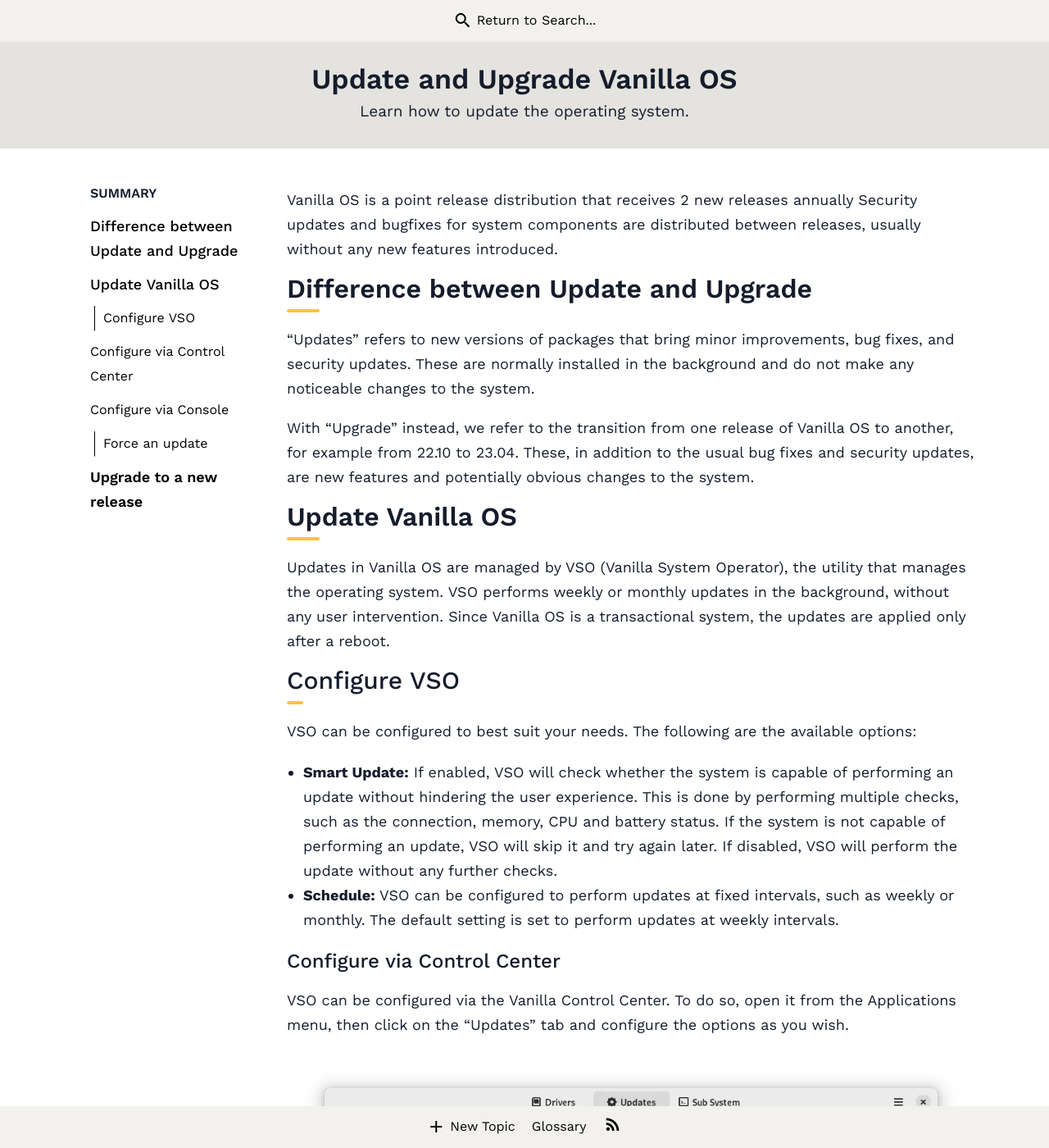
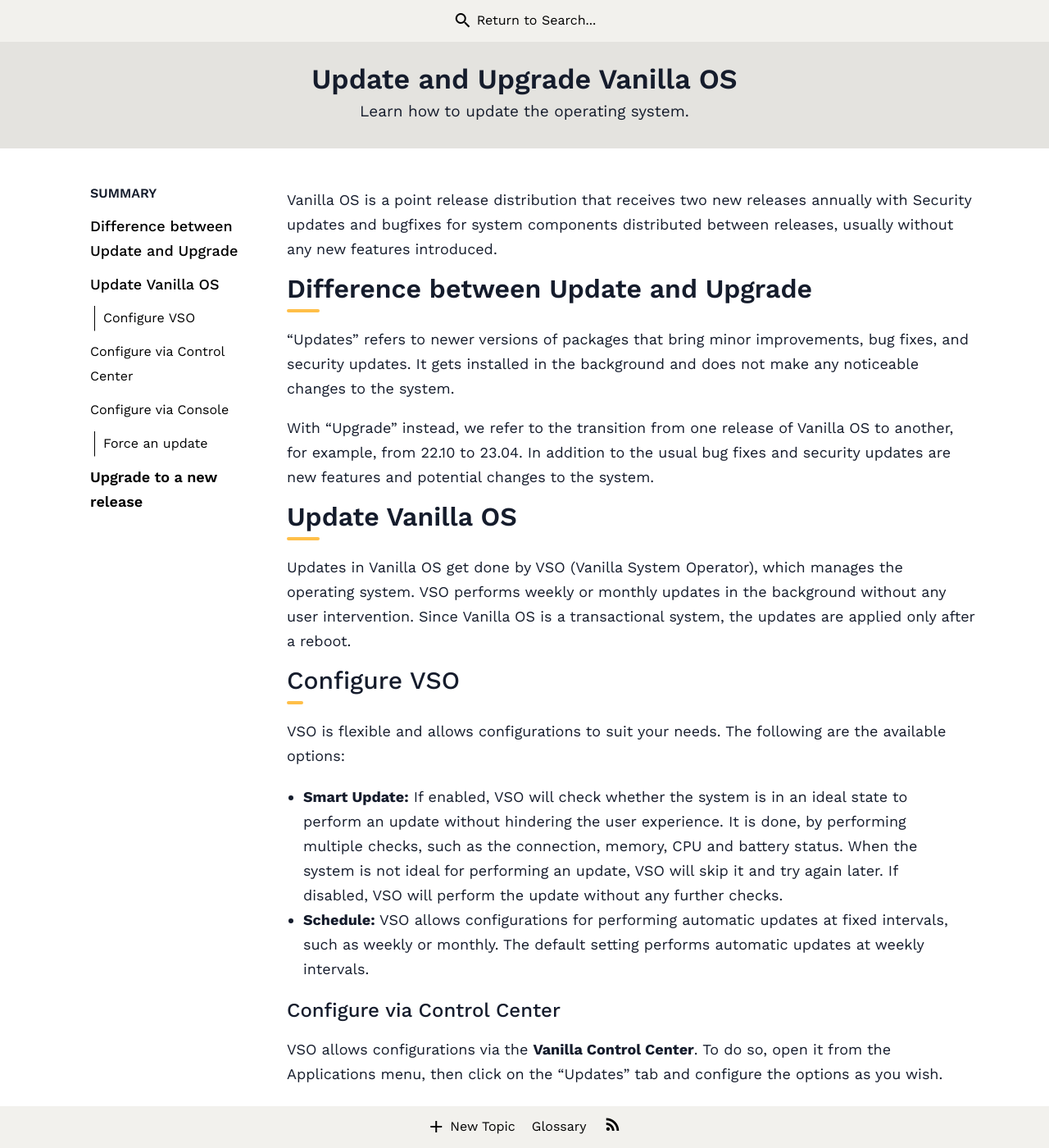
Before and after one commit to Vanilla-OS/handbook, a Jekyll site: the page built from _posts/2022-12-10-updates.md, in a window 1280 px wide and 1400 px high. Shown: the whole window at 82% size. Built offline with Jekyll 4.4.1, drawn with Linux system fonts in a browser that asks for light colours; nearby versions of some CDN libraries; a style sheet for code colours, icons or effects is not loaded; some of the changed text lies outside the part shown.

Commit message:
Update: Updates post

```diff
--- a/_posts/2022-12-10-updates.md
+++ b/_posts/2022-12-10-updates.md
@@ -8,43 +8,29 @@
 published: true
 ---
 
-Vanilla OS is a point release distribution that receives 2 new releases annually Security updates and bugfixes for system components are distributed
-between releases, usually without any new features introduced.
+Vanilla OS is a point release distribution that receives two new releases annually with Security updates and bugfixes for system components distributed between releases, usually without any new features introduced.
 
 ## Difference between Update and Upgrade
 
-"Updates" refers to new versions of packages that bring minor improvements,
-bug fixes, and security updates. These are normally installed in the background
-and do not make any noticeable changes to the system.
+"Updates" refers to newer versions of packages that bring minor improvements, bug fixes, and security updates. It gets installed in the background and does not make any noticeable changes to the system.
 
 With "Upgrade" instead, we refer to the transition from one release of
-Vanilla OS to another, for example from 22.10 to 23.04. These, in addition to
-the usual bug fixes and security updates, are new features and potentially
-obvious changes to the system.
+Vanilla OS to another, for example, from 22.10 to 23.04. In addition to the usual bug fixes and security updates are new features and potential changes to the system.
 
 ## Update Vanilla OS
 
-Updates in Vanilla OS are managed by VSO (Vanilla System Operator), the utility
-that manages the operating system. VSO performs weekly or monthly updates in the
-background, without any user intervention. Since Vanilla OS is a transactional system, the
-updates are applied only after a reboot.
+Updates in Vanilla OS get done by VSO (Vanilla System Operator), which manages the operating system. VSO performs weekly or monthly updates in the background without any user intervention. Since Vanilla OS is a transactional system, the updates are applied only after a reboot.
 
 ### Configure VSO
 
-VSO can be configured to best suit your needs. The following are the available options:
+VSO is flexible and allows configurations to suit your needs. The following are the available options:
 
-- **Smart Update:** If enabled, VSO will check whether the system is capable of
-performing an update without hindering the user experience. This is done by
-performing multiple checks, such as the connection, memory, CPU and battery
-status. If the system is not capable of performing an update, VSO will skip it
-and try again later. If disabled, VSO will perform the update without any
-further checks.
-- **Schedule:** VSO can be configured to perform updates at fixed intervals, such as
-weekly or monthly. The default setting is set to perform updates at weekly intervals.
+- **Smart Update:** If enabled, VSO will check whether the system is in an ideal state to perform an update without hindering the user experience. It is done,  by performing multiple checks, such as the connection, memory, CPU and battery status. When the system is not ideal for performing an update, VSO will skip it and try again later. If disabled, VSO will perform the update without any further checks.
+- **Schedule:** VSO allows configurations for performing automatic updates at fixed intervals, such as weekly or monthly. The default setting performs automatic updates at weekly intervals.
 
 #### Configure via Control Center
 
-VSO can be configured via the Vanilla Control Center. To do so, open it
+VSO allows configurations via the **Vanilla Control Center**. To do so, open it
 from the Applications menu, then click on the "Updates" tab and configure the
 options as you wish.
 
```
Also changed, not shown: other parts of _posts/2022-12-10-updates.md (+2 -2 lines).
